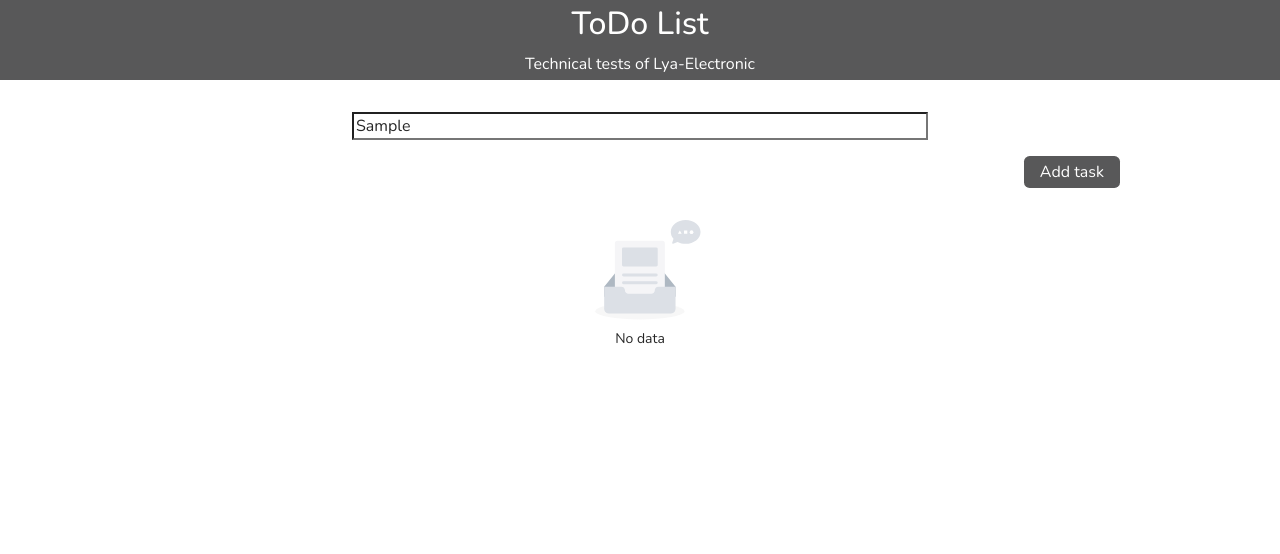
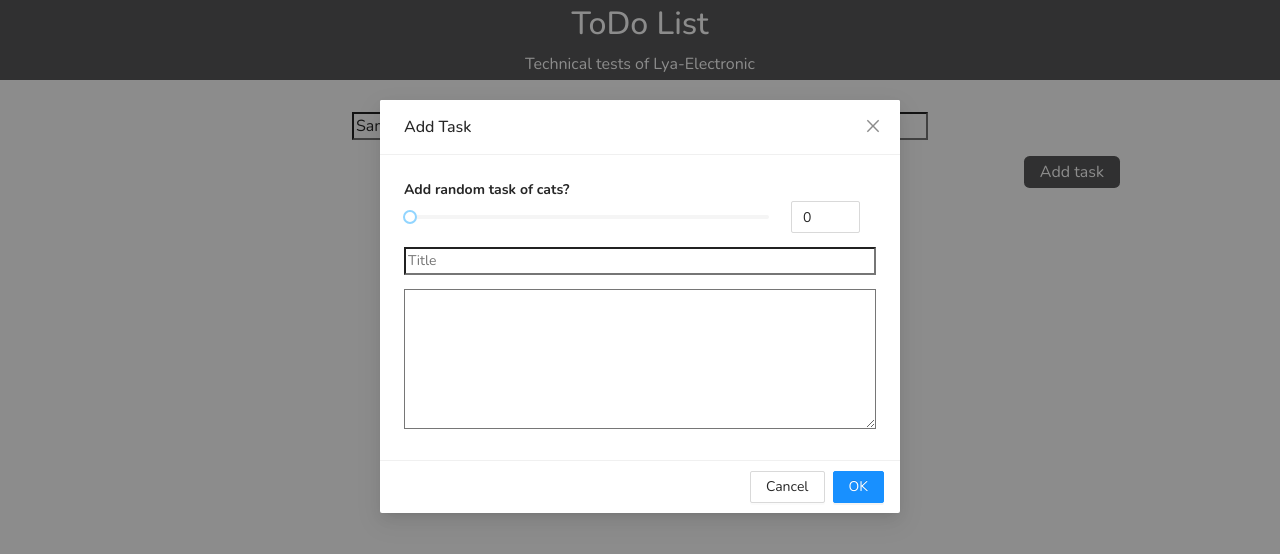
Before and after one commit to CamiloVargas123/test-lya-electronic, a React (Vite) app: page / in a window 1280 px wide. Both pictures are taken after typing "Sample" into the empty fields and a click on the button "Add task". Shown: the top 554 px of the page. Built offline with nearby package versions, Linux system fonts and the light colour scheme.

Commit message:
add functionality to button addTaks

```diff
--- a/src/components/Buttons/Buttons.jsx
+++ b/src/components/Buttons/Buttons.jsx
@@ -1,14 +1,42 @@
-import React from 'react'
+import { Modal, Slider, InputNumber } from 'antd'
+import React, {useState} from 'react'
+import { setToDoList } from '../../api/toDoList'
 
 import './Buttons.scss'
 
-export default function Buttons() {
+export default function Buttons({setList}) {
+  const [isModalVisible, setIsModalVisible] = useState(false)
+  const [inputValue, setInputValue] = useState(0)
+  const [task, setTask] = useState({title: "", description: ""})
+
+  const addTask = () => {
+    setIsModalVisible(false)
+    setToDoList(task)
+    setList(e => [...e, task])
+    setTask({title: "", description: ""})
+  }
+
   return (
     <div className='buttons'>
       <div>
         <input type="search" placeholder='Search task' />
       </div>
-      <button>Add task</button>
+      <button onClick={() => setIsModalVisible(true)}>Add task</button>
+      <Modal title="Add Task" visible={isModalVisible} onOk={() => addTask()} onCancel={() => setIsModalVisible(false)}>
+        <b>Add random task of cats?</b>
+        <div className='random-task'>
+          <Slider min={0} max={10} onChange={e => setInputValue(e)} value={inputValue} />
+          <InputNumber
+            min={0}
+            max={10}
+            style={{ margin: '0 16px' }}
+            value={inputValue}
+            onChange={e => setInputValue(e)}
+          />
+        </div>
+        <input name='title' value={task.title} className='input-title' type="text" placeholder='Title' onChange={e => setTask({...task, [e.target.name]: e.target.value})} />
+        <textarea name='description' value={task.description} onChange={e => setTask({...task, [e.target.name]: e.target.value})} disabled={inputValue > 0} />
+      </Modal>
     </div>
   )
 }
--- a/src/components/Buttons/Buttons.scss
+++ b/src/components/Buttons/Buttons.scss
@@ -33,3 +33,23 @@
     }
   }
 }
+
+.ant-modal-body{
+  textarea{
+    width: 100%;
+    height: 10em;
+    resize: vertical;
+  }
+  .input-title{
+    width: 100%;
+    margin-bottom: 1em;
+  }
+
+  .random-task{
+    display: flex;
+    margin-bottom: 1em;
+    .ant-slider{
+      width: 100%;
+    }
+  }
+}
```
